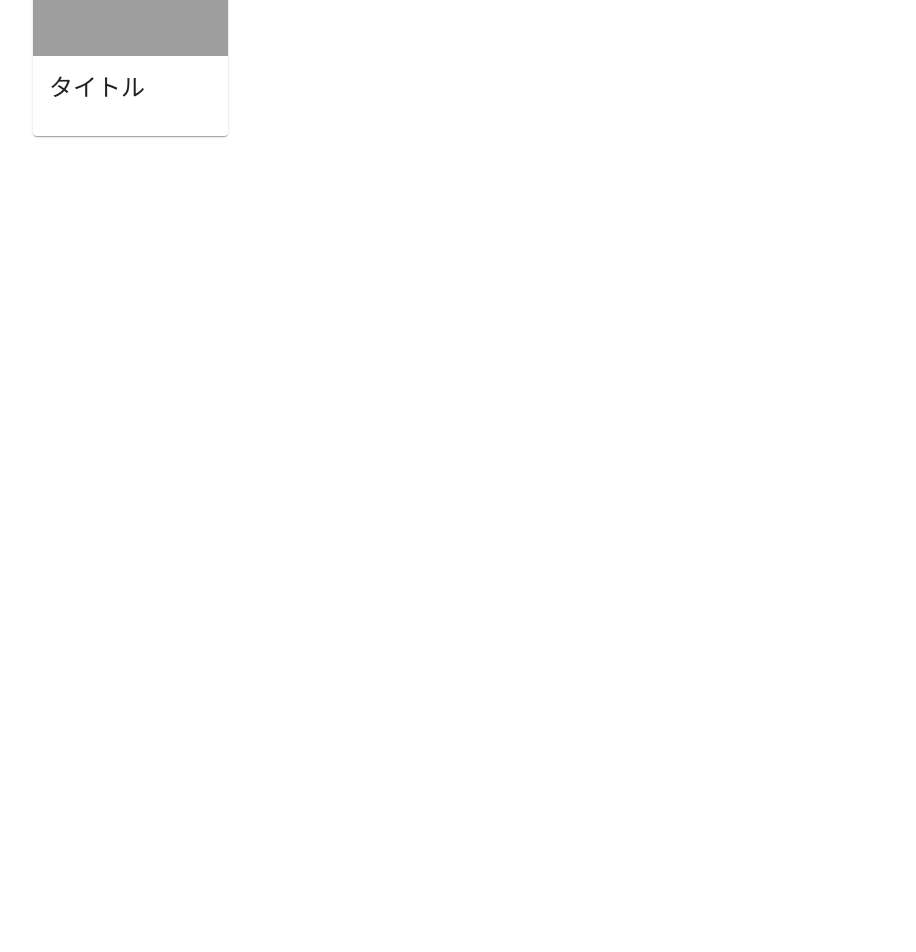
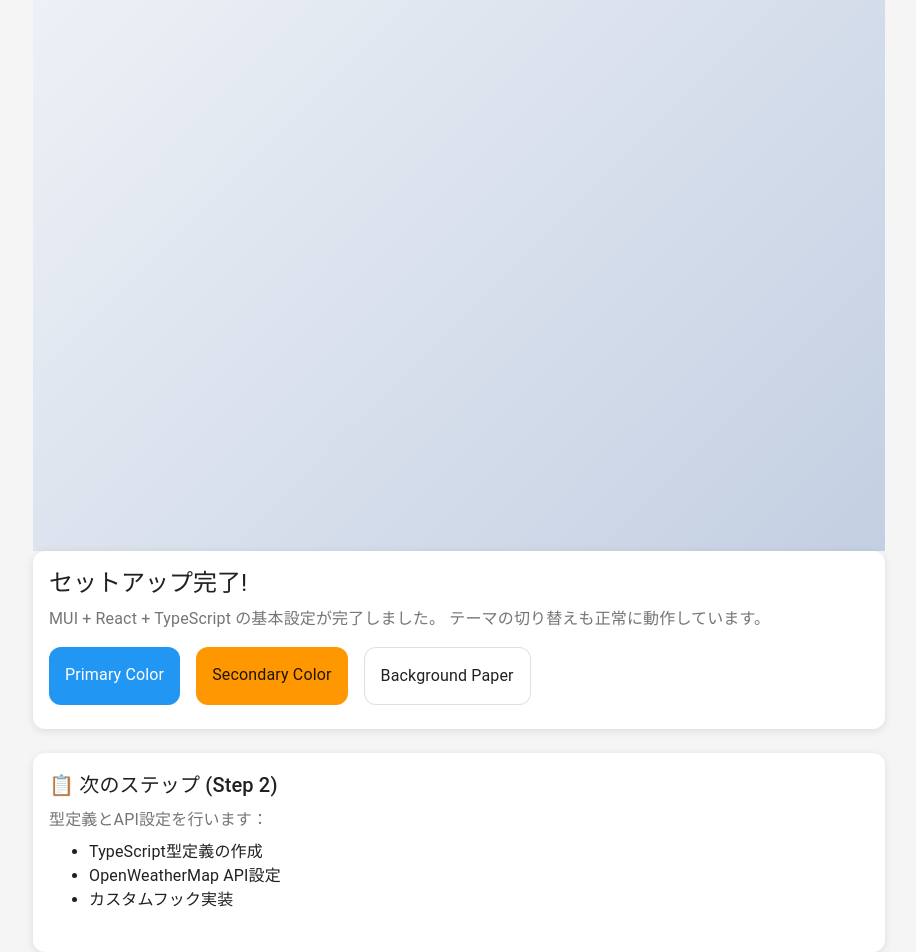
Before and after one commit to TaiseiChiba/trial-app, a React (Create React App) app: page /weather in a window 1280 px wide. Shown: the part 345-1297 px from the top of the page, without its empty margins (181-1097 px from the left). Before the commit the page ends 800 px from the top, so only its background shows below. Built offline with nearby package versions, Linux system fonts and the light colour scheme; grey boxes are pictures that could not be loaded.

Commit message:
テーマと写経実装

```diff
--- /dev/null
+++ b/src/features/Weather/theme/theme.ts
@@ -0,0 +1,105 @@
+import { createTheme, ThemeOptions } from "@mui/material/styles";
+
+// claude自動生成
+const commonThemeOptions: ThemeOptions = {
+  typography: {
+    fontFamily: '"Roboto", "Helvetica", "Arial", sans-serif',
+    h1: {
+      fontSize: "3rem",
+      fontWeight: 300,
+    },
+    h2: {
+      fontSize: "2rem",
+      fontWeight: 400,
+    },
+    h4: {
+      fontSize: "1.75rem",
+      fontWeight: 500,
+    },
+  },
+  shape: {
+    borderRadius: 12,
+  },
+  components: {
+    MuiCard: {
+      styleOverrides: {
+        root: {
+          boxShadow: "0 2px 8px rgba(0,0,0,0.1)",
+          "&:hover": {
+            boxShadow: "0 4px 16px rgba(0,0,0,0.15)",
+            transform: "translateY(-2px)",
+          },
+          transition: "all 0.3s ease",
+        },
+      },
+    },
+    MuiButton: {
+      styleOverrides: {
+        root: {
+          textTransform: "none",
+          borderRadius: 8,
+          fontWeight: 500,
+        },
+      },
+    },
+    MuiSwitch: {
+      styleOverrides: {
+        root: {
+          "& .MuiSwitch-switchBase.Mui-checked": {
+            transform: "translateX(20px)",
+          },
+        },
+      },
+    },
+  },
+};
+
+export const lightTheme = createTheme({
+  ...commonThemeOptions,
+  palette: {
+    mode: "light",
+    primary: {
+      main: "#2196F3",
+      light: "#64B5F6",
+      dark: "#1976D2",
+    },
+    secondary: {
+      main: "#FF9800",
+      light: "#FFB74D",
+      dark: "#F57C00",
+    },
+    background: {
+      default: "#F5F5F5",
+      paper: "#FFFFFF",
+    },
+    text: {
+      primary: "#212121",
+      secondary: "#757575",
+    },
+  },
+});
+
+export const darkTheme = createTheme({
+  ...commonThemeOptions,
+  palette: {
+    mode: "dark",
+    primary: {
+      main: "#1976D2",
+      light: "#42A5F5",
+      dark: "#0D47A1",
+    },
+    secondary: {
+      main: "#FFB74D",
+      light: "#FFCC02",
+      dark: "#F57C00",
+    },
+    background: {
+      default: "#121212",
+      paper: "#1E1E1E",
+    },
+    text: {
+      primary: "#FFFFFF",
+      secondary: "#AAAAAA",
+    },
+  },
+});
--- a/src/pages/Weather.tsx
+++ b/src/pages/Weather.tsx
@@ -1,18 +1,132 @@
-import { Grid, ListItem, Typography } from "@mui/material";
-import React from "react";
+import {
+  Box,
+  Card,
+  CardContent,
+  Container,
+  CssBaseline,
+  Grid,
+  ListItem,
+  ThemeProvider,
+  Typography,
+} from "@mui/material";
+import React, { useState } from "react";
 import SearchWeather from "../features/Weather/SearchWeather";
+import { darkTheme, lightTheme } from "../features/Weather/theme/theme";
 
 export default function Weather() {
+  const [isDarkMode, setIsDarkMode] = useState(false);
+
+  const toggleTheme = () => {
+    setIsDarkMode(!isDarkMode);
+  };
+
   return (
-    <Grid container spacing={2}>
-      <Grid item xs={12}>
-        <Typography variant="h2" gutterBottom>
-          🌤️ Weather App
-        </Typography>
-      </Grid>
-      <Grid item xs={12}>
-        <SearchWeather />
-      </Grid>
-    </Grid>
+    // <Grid container spacing={2}>
+    //   <Grid item xs={12}>
+    //     <Typography variant="h2" gutterBottom>
+    //       🌤️ Weather App
+    //     </Typography>
+    //   </Grid>
+    //   <Grid item xs={12}>
+    //     <SearchWeather />
+    //   </Grid>
+    // </Grid>
+    <ThemeProvider theme={isDarkMode ? darkTheme : lightTheme}>
+      <CssBaseline />
+      <Box
+        sx={{
+          minHeight: "100vh",
+          background: (theme) =>
+            theme.palette.mode === "light"
+              ? "linear-gradient(135deg, #f5f7fa 0%, #c3cfe2 100%)"
+              : "linear-gradient(135deg, #2c3e50 0%, #3498db 100%)",
+        }}
+      >
+        <Container maxWidth="lg" sx={{ py: 3 }}>
+          {/* ヘッダー部分 */}
+          <Box
+            display="flex"
+            justifyContent="space-between"
+            alignItems="center"
+            mb={3}
+          >
+            <Typography variant="h4" component="h1" fontWeight="bold">
+              🌤️ Weather App
+            </Typography>
+          </Box>
+        </Container>
+      </Box>
+
+      {/* デモ用 */}
+      <Card sx={{ mb: 3 }}>
+        <CardContent>
+          <Typography variant="h5" gutterBottom>
+            セットアップ完了!
+          </Typography>
+          <Typography color="text.secondary" paragraph>
+            MUI + React + TypeScript の基本設定が完了しました。
+            テーマの切り替えも正常に動作しています。
+          </Typography>
+          <Box
+            sx={{
+              display: "flex",
+              gap: 2,
+              flexWrap: "wrap",
+              mt: 2,
+            }}
+          >
+            <Box
+              sx={{
+                p: 2,
+                bgcolor: "primary.main",
+                color: "primary.contrastText",
+                borderRadius: 1,
+              }}
+            >
+              Primary Color
+            </Box>
+            <Box
+              sx={{
+                p: 2,
+                bgcolor: "secondary.main",
+                color: "secondary.contrastText",
+                borderRadius: 1,
+              }}
+            >
+              Secondary Color
+            </Box>
+            <Box
+              sx={{
+                p: 2,
+                bgcolor: "background.paper",
+                color: "text.primary",
+                border: 1,
+                borderColor: "divider",
+                borderRadius: 1,
+              }}
+            >
+              Background Paper
+            </Box>
+          </Box>
+        </CardContent>
+      </Card>
+
+      {/* 次ステップの予告 */}
+      <Card>
+        <CardContent>
+          <Typography variant="h6" gutterBottom>
+            📋 次のステップ (Step 2)
+          </Typography>
+          <Typography color="text.secondary">
+            型定義とAPI設定を行います：
+          </Typography>
+          <Box component="ul" sx={{ mt: 1 }}>
+            <li>TypeScript型定義の作成</li>
+            <li>OpenWeatherMap API設定</li>
+            <li>カスタムフック実装</li>
+          </Box>
+        </CardContent>
+      </Card>
+    </ThemeProvider>
   );
 }
```
